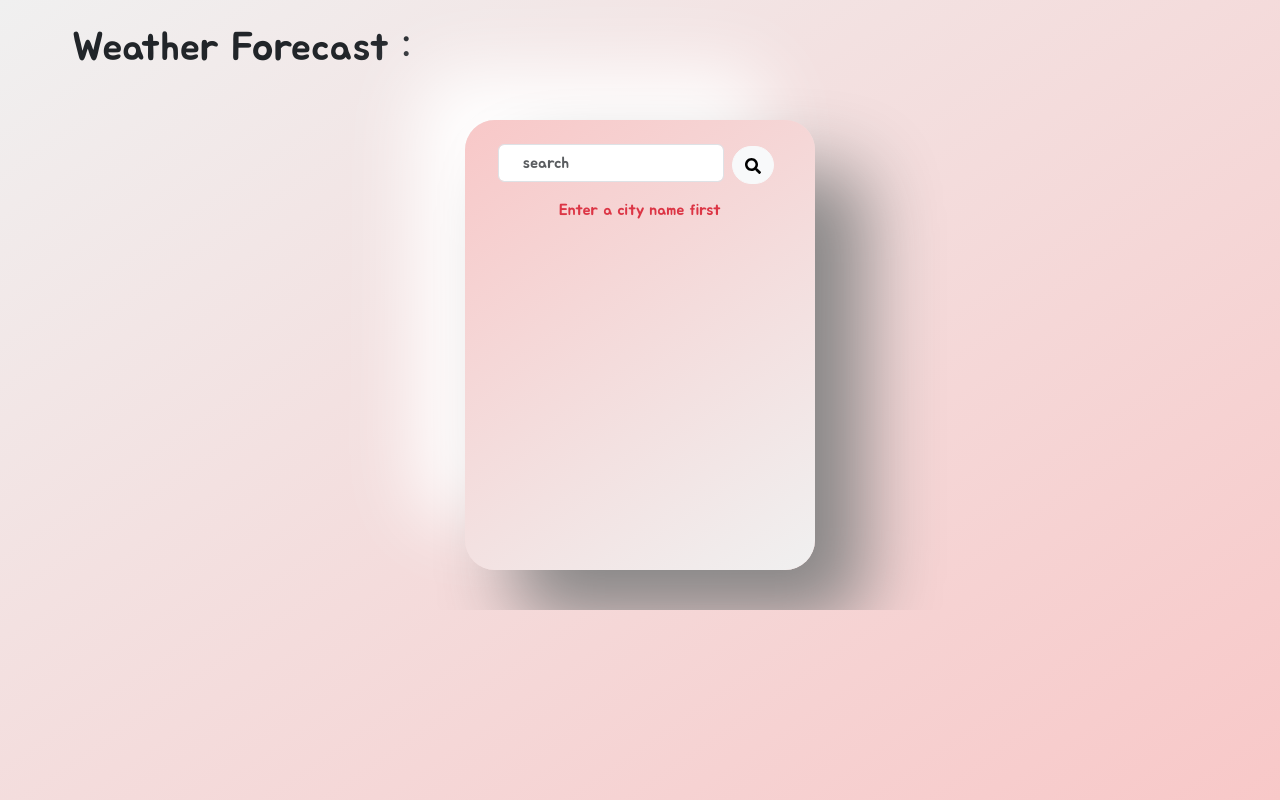
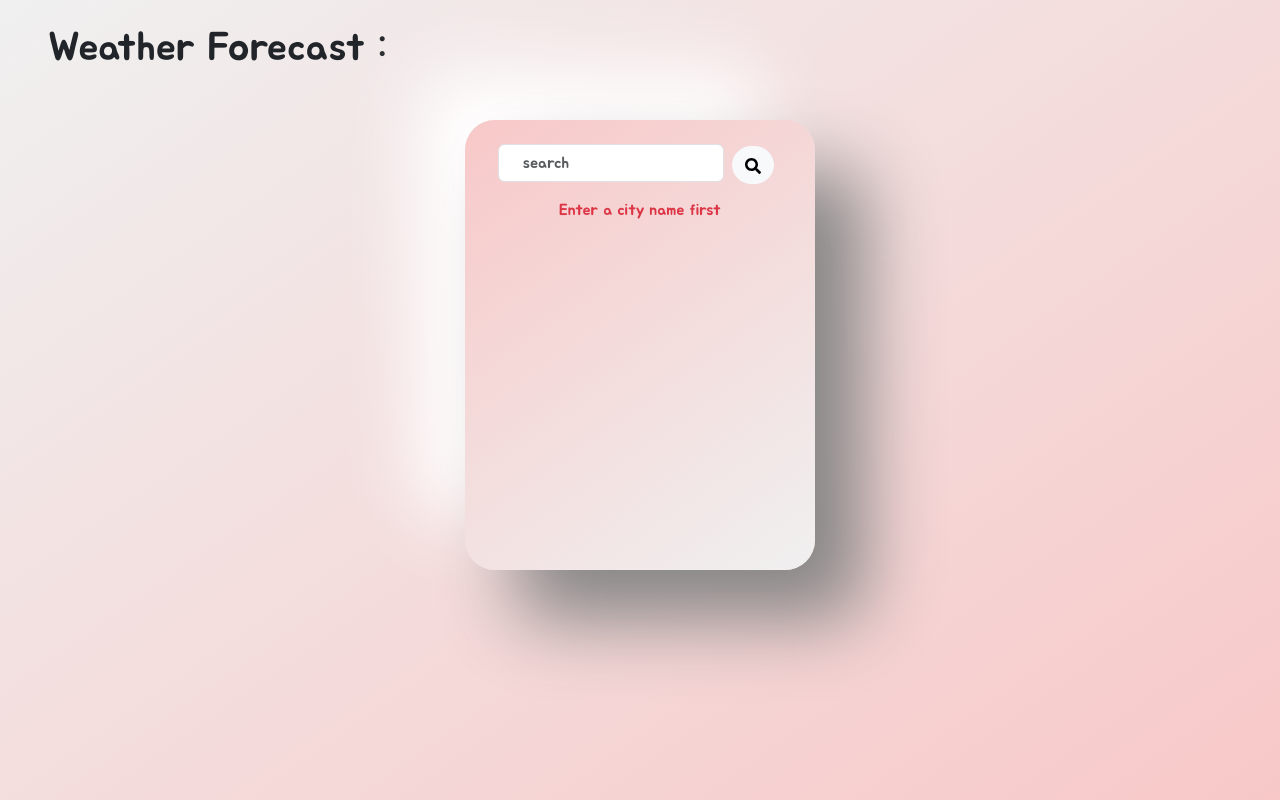
Before and after one commit to Itz-Thunder/Weather_App, a React (Vite) app: page / in a window 1280 px wide. Built offline with nearby package versions, Linux system fonts and the light colour scheme; no server answers; a web font is replaced by a local one.

Commit message:
UI Updations

```diff
--- a/src/App.jsx
+++ b/src/App.jsx
@@ -7,7 +7,7 @@ const App = () => {
   return (
     <>
     <BrowserRouter>
-    <div className="container-fluid overflow-x-hidden">
+    <div className="container-fluid">
     <Routes>
       <Route path="/" element={<Home />} />
     </Routes>
--- a/src/Components/Home.jsx
+++ b/src/Components/Home.jsx
@@ -33,7 +33,7 @@ const Home = () => {
     return (
         <>
             <div className="row">
-                <h1 className='mt-4 mx-5 px-4'>Weather Forecast : </h1>
+                <h1 className='mt-4 px-5 '>Weather Forecast : </h1>
                 <div className="col-sm-5 mx-auto">
                     <div className="weather-card p-4">
                         <input type="text" ref={inputRef} placeholder="search" className="form-control w-75 d-inline px-4 mb-3" />
--- a/src/index.css
+++ b/src/index.css
@@ -6,7 +6,6 @@
     box-sizing: border-box;
     font-family: "Jua", serif;
     font-size: 1em ;
-
 }
 body {
     height: 100vh;
```
